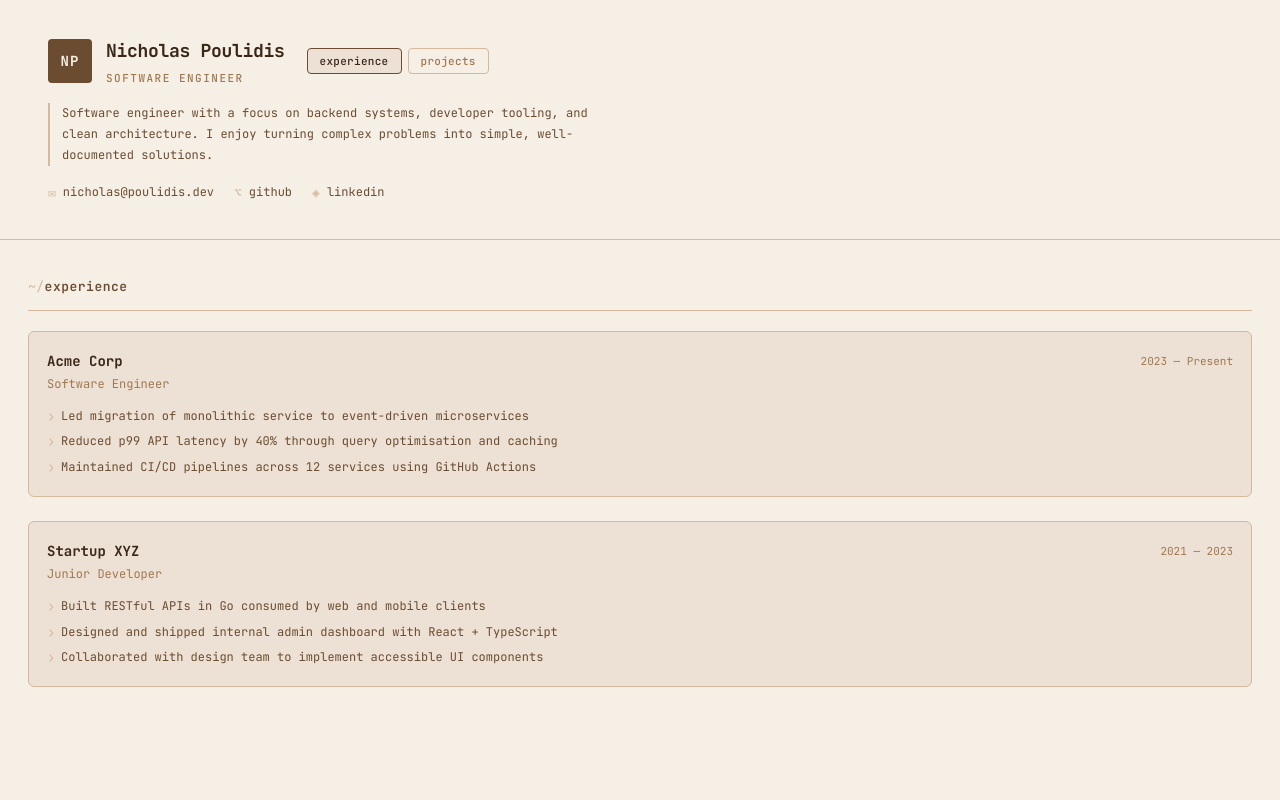
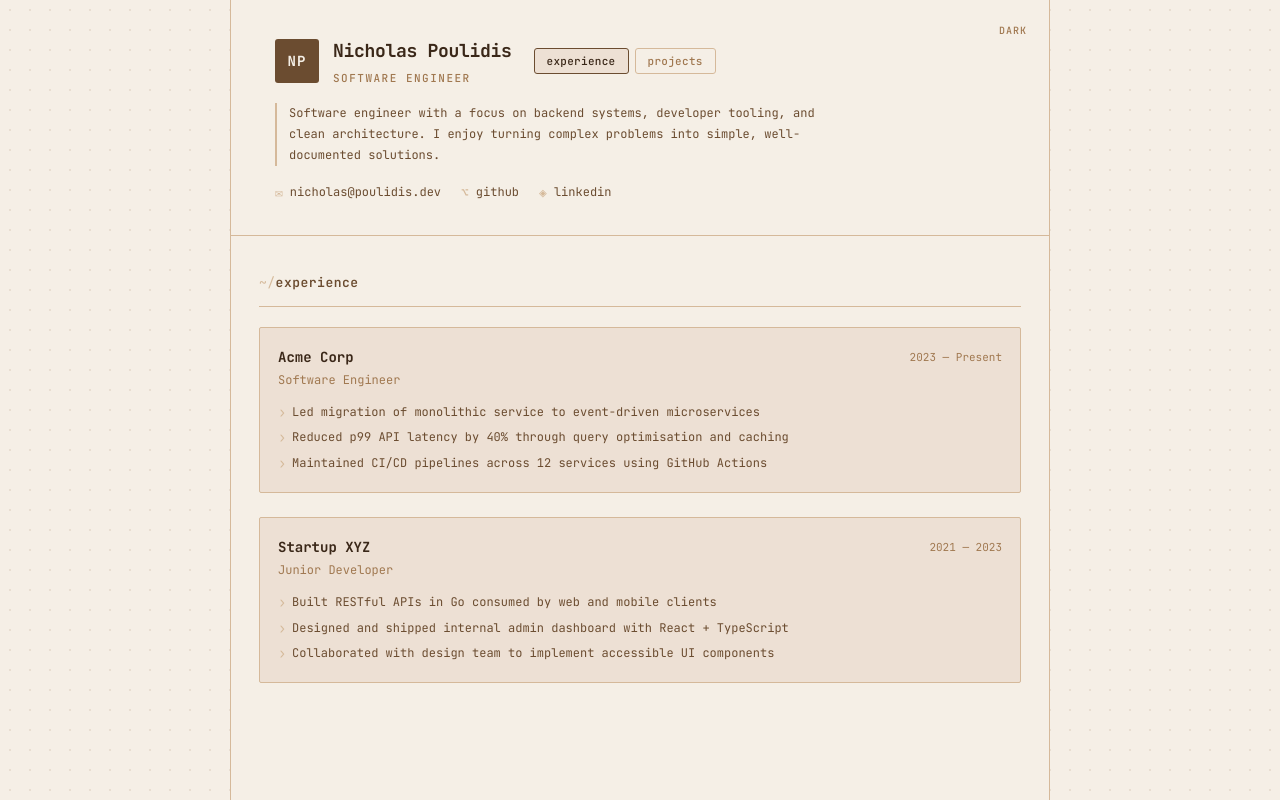
Before and after one commit to nickyp17/nicholaspoulidis, a React (Vite) app: page / in a window 1280 px wide. Built offline with nearby package versions, Linux system fonts and the light colour scheme.

Commit message:
feat: thin design and add light/dark mode

```diff
--- a/src/App.module.css
+++ b/src/App.module.css
@@ -1,23 +1,45 @@
+@keyframes fadeUp {
+  from { opacity: 0; transform: translateY(6px); }
+  to   { opacity: 1; transform: translateY(0); }
+}
+
+/* Centering shell — dot pattern from body shows outside the column */
+.root {
+  height: 100%;
+  width: 100%;
+  display: flex;
+  justify-content: center;
+}
+
 .layout {
+  width: 100%;
+  max-width: 820px;
+  height: 100%;
   display: flex;
   flex-direction: column;
-  height: 100%;
-  width: 100%;
+}
+
+@media (min-width: 860px) {
+  .layout {
+    border-left: 1px solid var(--border);
+    border-right: 1px solid var(--border);
+  }
+}
+
+/* Hero */
+.hero {
+  position: relative;
+  padding: 36px 44px 32px;
+  border-bottom: 1px solid var(--border);
+  flex-shrink: 0;
   background: var(--bg);
 }
 
-.hero {
-  padding: 36px 48px;
-  border-bottom: 1px solid var(--border);
-  flex-shrink: 0;
-}
-
 .heroInfo {
-  flex: 1;
   display: flex;
   flex-direction: column;
   gap: 16px;
-  min-width: 0;
+  animation: fadeUp 0.35s cubic-bezier(0.16, 1, 0.3, 1) both;
 }
 
 .identity {
@@ -30,7 +52,7 @@
 .avatar {
   width: 44px;
   height: 44px;
-  border-radius: 4px;
+  border-radius: 3px;
   background: var(--espresso);
   color: var(--cream);
   display: flex;
@@ -103,7 +125,7 @@
 .tab {
   background: none;
   border: 1px solid var(--border);
-  border-radius: 4px;
+  border-radius: 3px;
   padding: 5px 12px;
   font-family: inherit;
   font-size: 11px;
@@ -125,7 +147,31 @@
   background: var(--surface);
 }
 
+/* Theme toggle — top-right of hero */
+.themeToggle {
+  position: absolute;
+  top: 20px;
+  right: 22px;
+  background: none;
+  border: none;
+  font-family: inherit;
+  font-size: 10px;
+  font-weight: 500;
+  color: var(--text-muted);
+  cursor: pointer;
+  letter-spacing: 1px;
+  text-transform: uppercase;
+  padding: 4px 0;
+  transition: color 0.15s;
+}
+
+.themeToggle:hover {
+  color: var(--text-secondary);
+}
+
+/* Content panel */
 .panel {
   flex: 1;
   overflow: hidden;
+  background: var(--bg);
 }
--- a/src/App.tsx
+++ b/src/App.tsx
@@ -1,15 +1,29 @@
-import { useState } from "react";
+import { useState, useEffect } from "react";
 import ProjectsPanel from "./components/ProjectsPanel";
 import ExperiencePanel from "./components/ExperiencePanel";
 import { name, title, about, email, github, linkedin } from "./data/portfolio";
 import styles from "./App.module.css";
 
 type Tab = "projects" | "experience";
+type Theme = "light" | "dark";
+
+function getInitialTheme(): Theme {
+  const stored = localStorage.getItem("theme");
+  if (stored === "light" || stored === "dark") return stored;
+  return window.matchMedia("(prefers-color-scheme: dark)").matches ? "dark" : "light";
+}
 
 export default function App() {
   const [tab, setTab] = useState<Tab>("experience");
+  const [theme, setTheme] = useState<Theme>(getInitialTheme);
+
+  useEffect(() => {
+    document.documentElement.setAttribute("data-theme", theme);
+    localStorage.setItem("theme", theme);
+  }, [theme]);
 
   return (
+    <div className={styles.root}>
       <div className={styles.layout}>
         <header className={styles.hero}>
           <div className={styles.heroInfo}>
@@ -47,10 +61,18 @@ export default function App() {
               </a>
             </div>
           </div>
+          <button
+            className={styles.themeToggle}
+            onClick={() => setTheme(t => t === "light" ? "dark" : "light")}
+            aria-label={`Switch to ${theme === "light" ? "dark" : "light"} mode`}
+          >
+            {theme === "light" ? "dark" : "light"}
+          </button>
         </header>
         <main className={styles.panel}>
           {tab === "projects" ? <ProjectsPanel /> : <ExperiencePanel />}
         </main>
       </div>
+    </div>
   );
 }
--- a/src/components/ExperiencePanel.module.css
+++ b/src/components/ExperiencePanel.module.css
@@ -35,8 +35,8 @@
   padding: 18px;
   background: var(--surface);
   border: 1px solid var(--border);
-  border-radius: 6px;
-  transition: border-color 0.15s;
+  border-radius: 2px;
+  transition: border-color 0.2s;
 }
 
 .entry:hover {
--- a/src/components/ProjectsPanel.module.css
+++ b/src/components/ProjectsPanel.module.css
@@ -35,13 +35,12 @@
   padding: 18px;
   background: var(--surface);
   border: 1px solid var(--border);
-  border-radius: 6px;
-  transition: border-color 0.15s, box-shadow 0.15s;
+  border-radius: 2px;
+  transition: border-color 0.2s;
 }
 
 .card:hover {
   border-color: var(--mocha);
-  box-shadow: 0 2px 12px rgba(58, 39, 24, 0.08);
 }
 
 .cardTop {
--- a/src/index.css
+++ b/src/index.css
@@ -5,7 +5,7 @@
 }
 
 :root {
-  /* Mocha/Coffee palette */
+  /* Mocha/Coffee palette — light mode */
   --cream:        #F5EFE6;
   --latte:        #EDE0D4;
   --mocha-light:  #D5B99A;
@@ -24,19 +24,48 @@
   --accent:       var(--espresso);
   --accent-hover: var(--mocha);
 
+  --dot-color: rgba(160, 120, 80, 0.14);
+
   font-family: 'JetBrains Mono', 'Menlo', 'Courier New', monospace;
   font-size: 13px;
   line-height: 1.65;
   color: var(--text-primary);
-  background-color: var(--bg);
   -webkit-font-smoothing: antialiased;
   -moz-osx-font-smoothing: grayscale;
+}
+
+[data-theme="dark"] {
+  --cream:       #160E07;
+  --latte:       #1F1309;
+  --mocha-light: #5A3D24;
+  --mocha:       #8C6540;
+  --espresso:    #C4966A;
+  --dark:        #EDE0D4;
+
+  --text-primary:   #EDE0D4;
+  --text-secondary: #C4966A;
+  --text-muted:     #8C6540;
+
+  --bg:      #160E07;
+  --surface: #1F1309;
+  --border:  #3A2214;
+
+  --accent:       #C4966A;
+  --accent-hover: #EDE0D4;
+
+  --dot-color: rgba(70, 42, 14, 0.7);
 }
 
 html, body, #root {
   height: 100%;
   width: 100%;
   overflow: hidden;
+}
+
+body {
+  background-color: var(--bg);
+  background-image: radial-gradient(circle, var(--dot-color) 1px, transparent 1px);
+  background-size: 20px 20px;
 }
 
 a {
@@ -59,3 +88,10 @@ a:hover {
   background: var(--mocha-light);
   border-radius: 3px;
 }
+
+@media (prefers-reduced-motion: reduce) {
+  *, *::before, *::after {
+    animation-duration: 0.01ms !important;
+    transition-duration: 0.01ms !important;
+  }
+}
```
Also changed, not shown: 1 other file (tests, documents, lock files or other folders). Lines whose indentation alone changed are shown as unchanged.
